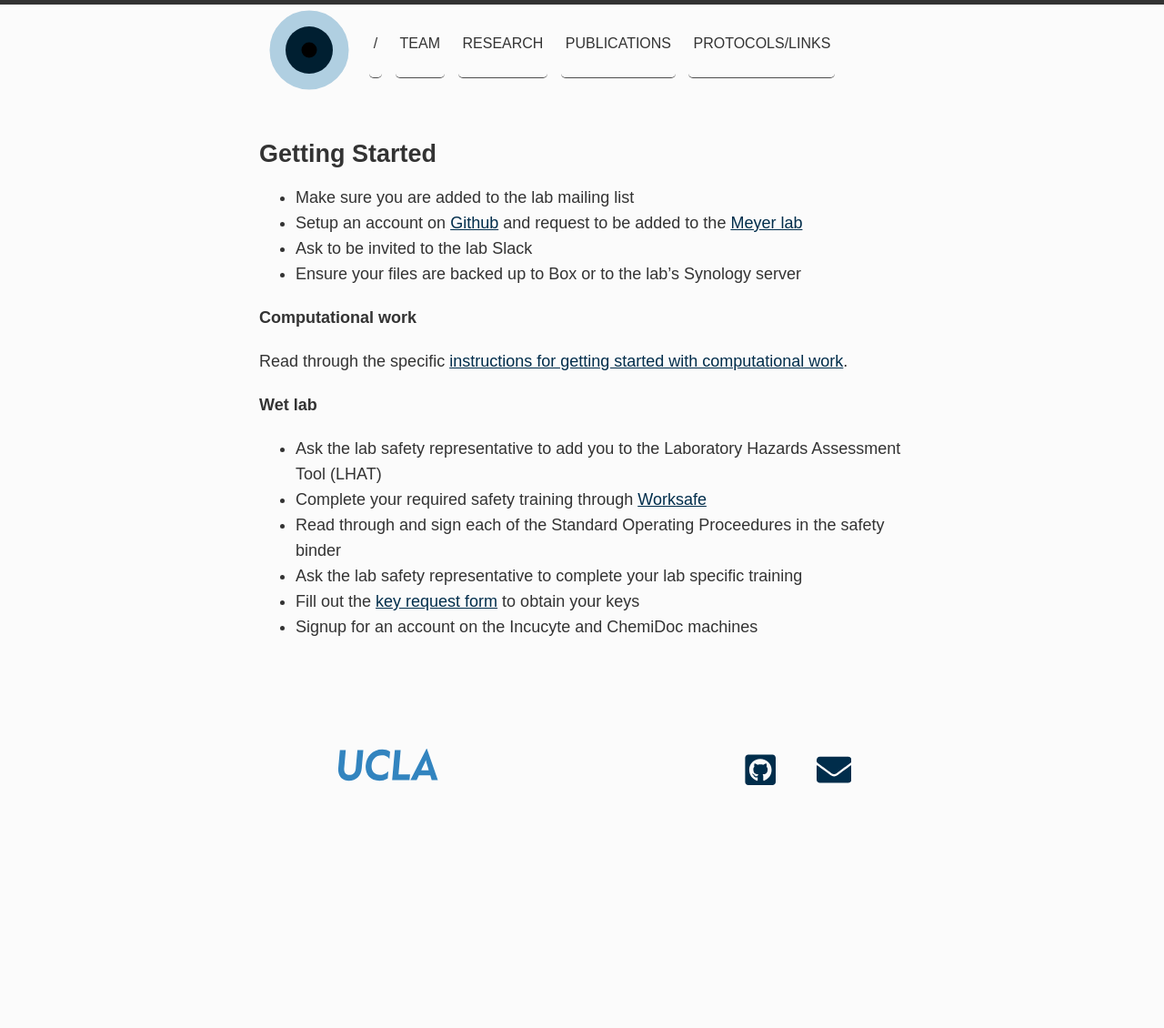
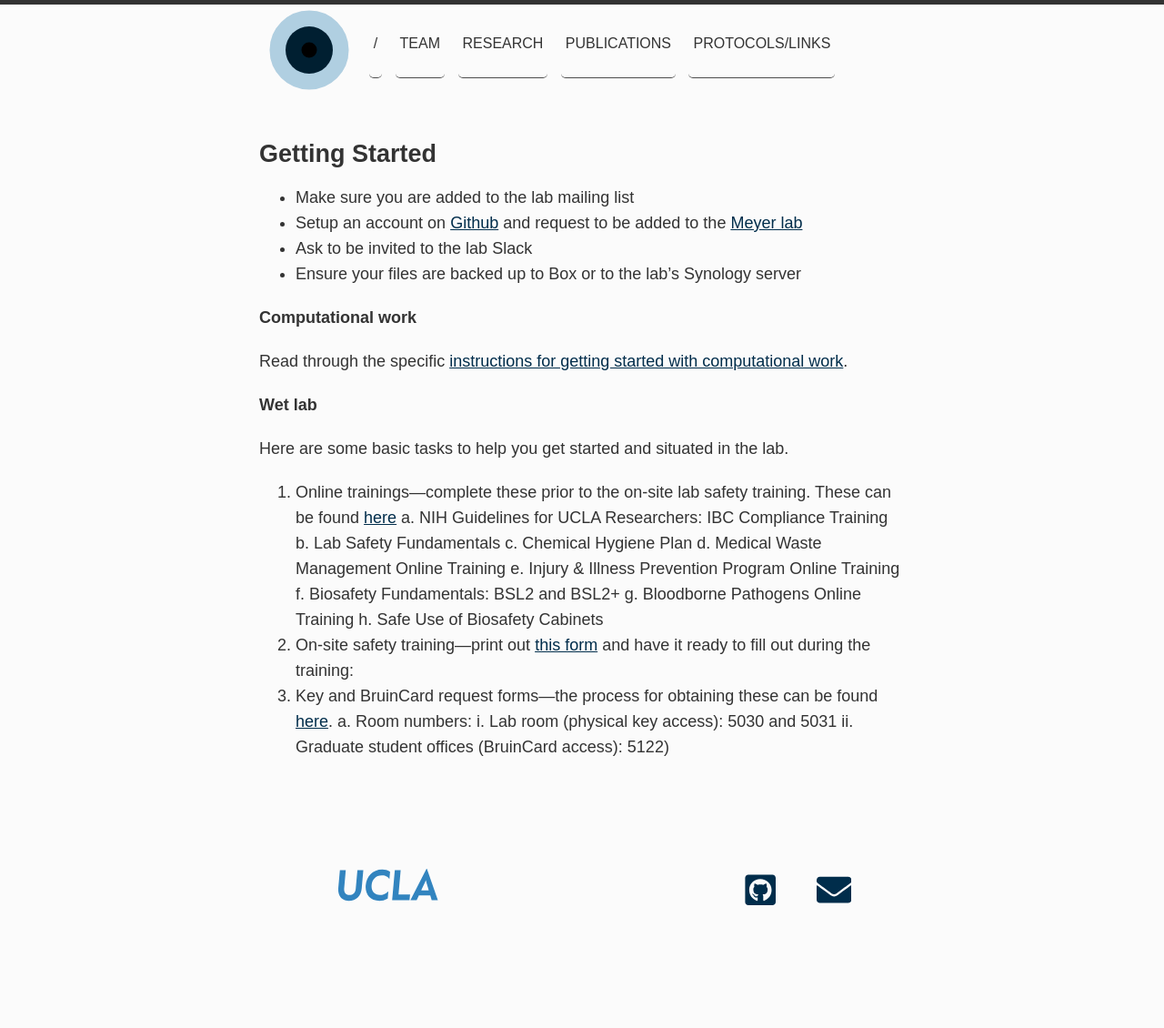
Before and after one commit to meyer-lab/asmlab.org, a Jekyll site: the page built from team/expectations/setup.md, in a window 1280 px wide. Shown: the whole page at 91% size. Built offline with Jekyll 4.4.1, drawn with Linux system fonts in a browser that asks for light colours; some web fonts are replaced; before the commit the page ends 998 px from its top, so only the background shows below that.

Commit message:
Updated onboarding documents (#129)

```diff
--- a/team/expectations/setup.md
+++ b/team/expectations/setup.md
@@ -14,9 +14,18 @@ Read through the specific [instructions for getting started with computational w
 
 #### Wet lab
 
-- Ask the lab safety representative to add you to the Laboratory Hazards Assessment Tool (LHAT)
-- Complete your required safety training through [Worksafe](https://worksafe.ucla.edu/UCLA/Programs/Standard/Control/elmLearner.wml?portalid=Learnerweb)
-- Read through and sign each of the Standard Operating Proceedures in the safety binder
-- Ask the lab safety representative to complete your lab specific training
-- Fill out the [key request form](https://www.bioeng.ucla.edu/wp-content/uploads/bioeng/Bioengineering-Key-Request-Form-4-2-15.pdf) to obtain your keys
-- Signup for an account on the Incucyte and ChemiDoc machines
+Here are some basic tasks to help you get started and situated in the lab.
+1.	Online trainings—complete these prior to the on-site lab safety training. These can be found [here](https://worksafe.ucla.edu/UCLA/Programs/Standard/Control/elmLearner.wml)
+    a.	NIH Guidelines for UCLA Researchers: IBC Compliance Training
+    b.	Lab Safety Fundamentals
+    c.	Chemical Hygiene Plan
+    d.	Medical Waste Management Online Training
+    e.	Injury & Illness Prevention Program Online Training
+    f.	Biosafety Fundamentals: BSL2 and BSL2+
+    g.	Bloodborne Pathogens Online Training
+    h.	Safe Use of Biosafety Cabinets
+2.	On-site safety training—print out [this form](https://ucla.app.box.com/s/xpuqfo20nen0smimu9sgljvyz6knt4dv) and have it ready to fill out during the training:
+3.	Key and BruinCard request forms—the process for obtaining these can be found [here](https://www.bioeng.ucla.edu/resources/).
+    a.	Room numbers:
+        i.	Lab room (physical key access): 5030 and 5031
+        ii.	Graduate student offices (BruinCard access): 5122)
```
